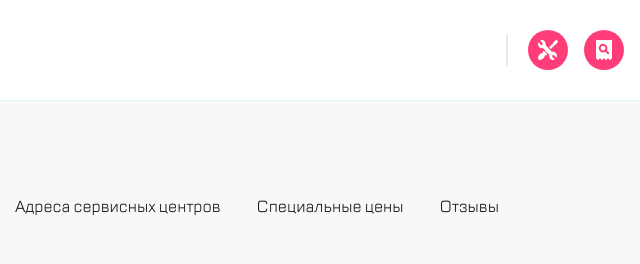
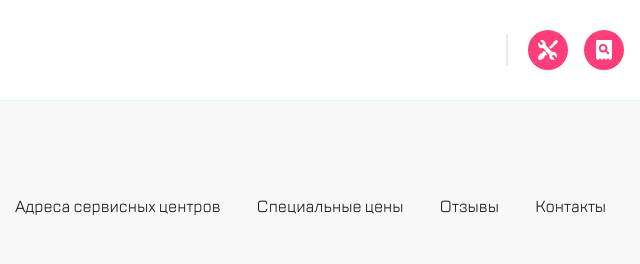
Before and after one commit to PolinaPendyukhova/CPS, a plain HTML site: page index.html in a window 1280 px wide. Shown: the full height of the page, 640-1280 px from the left. Drawn offline with Linux system fonts and the light colour scheme.

Commit message:
contacts menu item

```diff
--- a/index.html
+++ b/index.html
@@ -47,7 +47,10 @@
               <a href="#" class="menu__link">Специальные цены</a>
             </li>
             <li class="menu__item menu__item--active">
-              <a href="#" class="menu__link">Отзывы</a>
+              <a href="#" class="menu__link">Отзывы </a>
+            </li>
+            <li class="menu__item menu__item--active">
+              <a href="#" class="menu__link">Контакты </a>
             </li>
           </ul>
         </nav>
```
